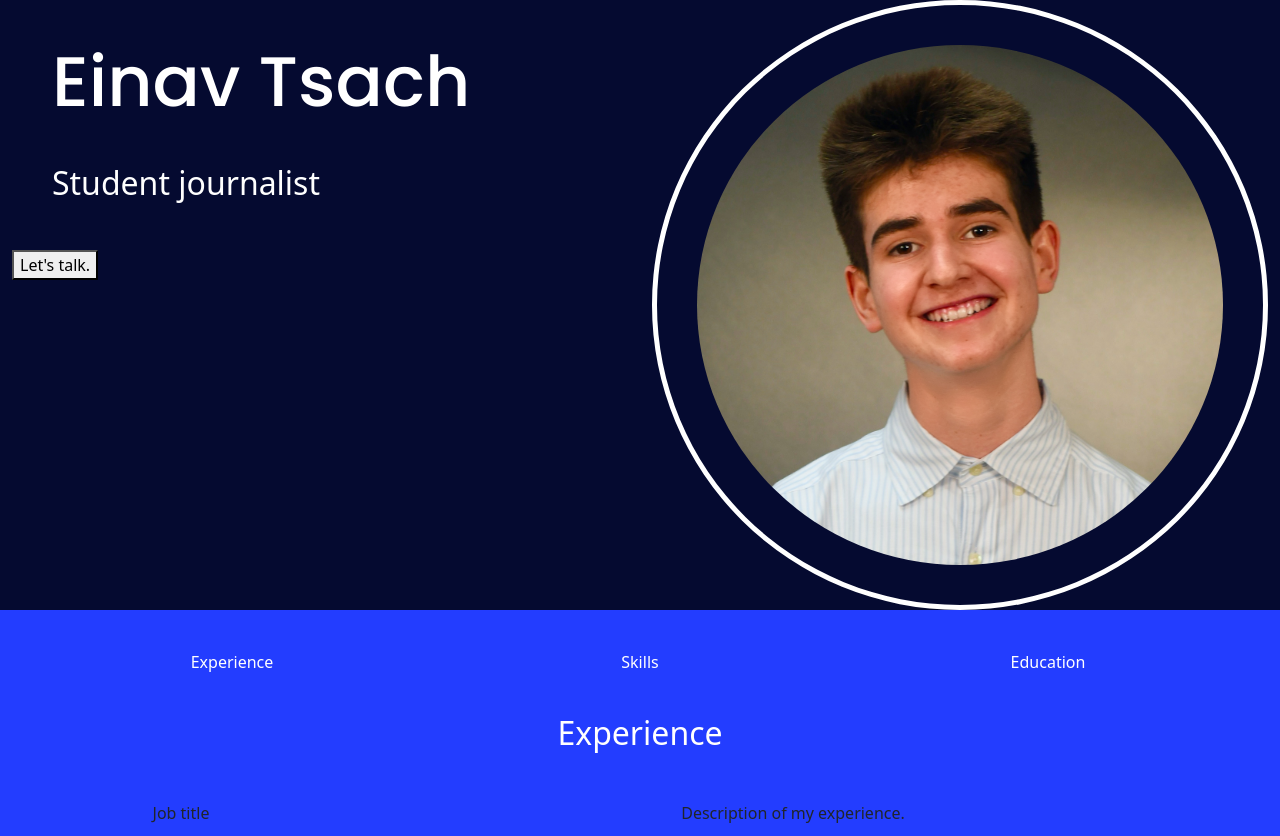
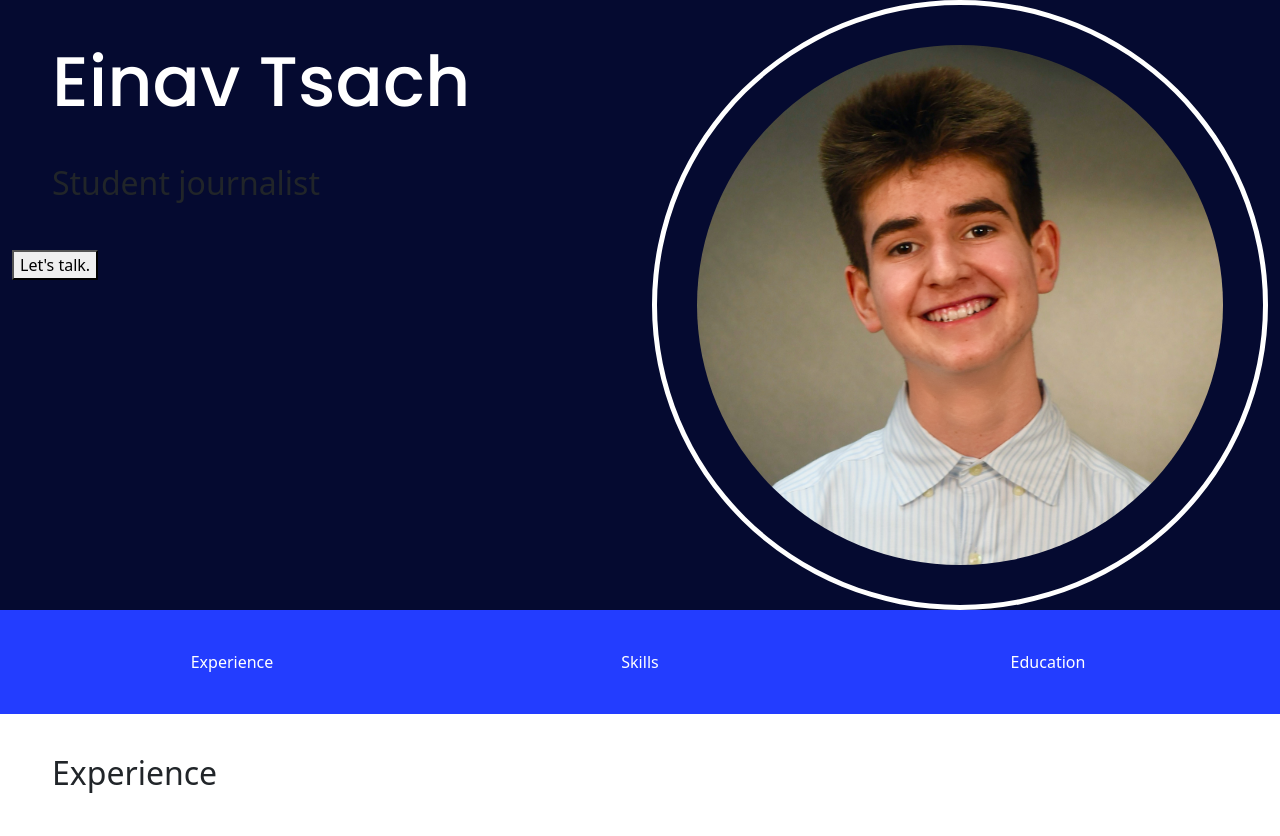
Before and after one commit to einavtsach/Einav-Tsach-JOUR352, a plain HTML site: page online-portfolio/index.html in a window 1280 px wide. Shown: the top 836 px of the page. Drawn offline with nearby package versions, Linux system fonts and the light colour scheme.

Commit message:
updating portfolio

```diff
--- a/online-portfolio/index.html
+++ b/online-portfolio/index.html
@@ -39,10 +39,11 @@
                 <div class="col-sm-4"><a href="#skills">Skills</a></div>
                 <div class="col-sm-4"><a href="#education">Education</a></div>
             </div>
+        </div>
             <div class="container-fluid" id="sections">
                 <div class="row">
                     <div class="col">
-                        <h2 id="exprience">Experience</h2>
+                        <h2 id="experience">Experience</h2>
                     </div>
                 </div>
             </div>
@@ -91,6 +92,5 @@
                     <h2 id="education">Education</h2>
                 </div>
             </div>
-        </div>
     </body>
 </html>
--- a/online-portfolio/style.css
+++ b/online-portfolio/style.css
@@ -41,7 +41,7 @@
     }
     h2 {
         padding: 40px;
-        color: white;
+
     }
 }
 
```
